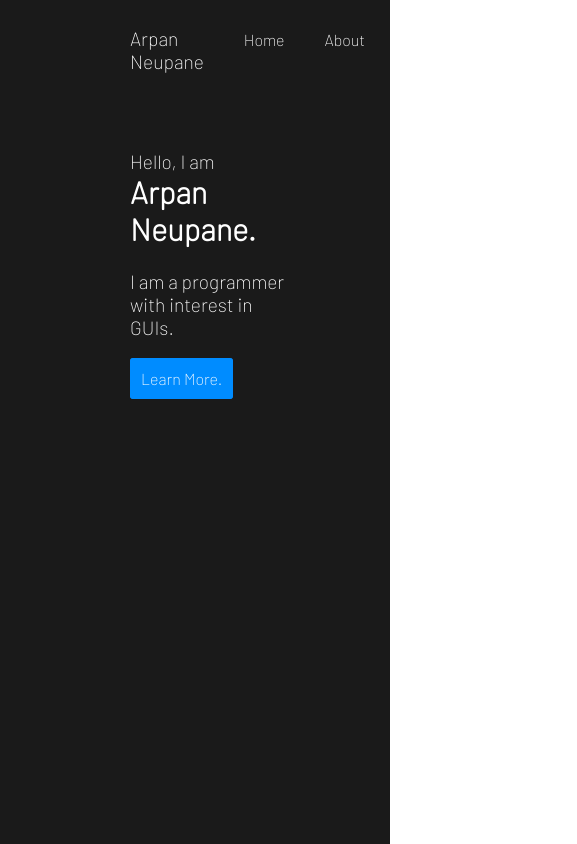
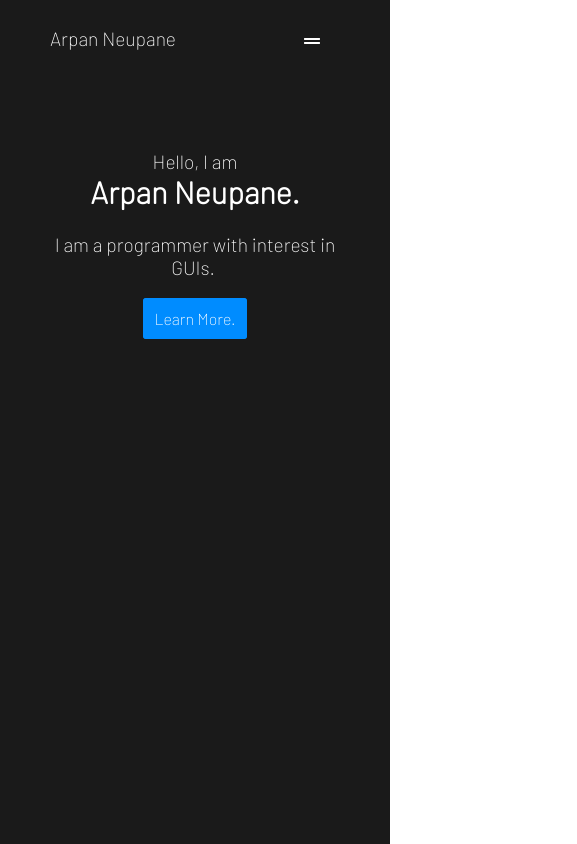
Before and after one commit to arpanneupane19/website-v3, a React (Create React App) app: page / in a window 390 px wide. Shown: the top 844 px of the page, 577 px wide, since content can reach past the window. Built offline with nearby package versions, Linux system fonts and the light colour scheme.

Commit message:
added responsiveness for mobile devices and responsiveness on navbar

```diff
--- a/src/components/Allpages.css
+++ b/src/components/Allpages.css
@@ -1,5 +1,5 @@
 #home {
-    height: 1300px;
+    height: 1390px;
     display: flex;
     flex-direction: column;
     background-color: #1a1a1a;
@@ -50,7 +50,7 @@
 
 .about-info {
     margin-top: 150px;
-    margin-left: 100px;
+    margin-left: 130px;
     font-size: larger;
     width: 50%;
 }
@@ -116,7 +116,35 @@
     border: 2px solid rgb(170, 170, 0);
 }
 
-@media (min-width: 481px) and (max-width: 768px) {
+@media (min-width: 768px) and (max-width: 1024px) {
+    .intro {
+        padding-left: 100px;
+        padding-right: 100px;
+    }
+
+    .button > a {
+        margin-left: 100px;
+    }
+    #about {
+        flex-direction: column;
+    }
+
+    .skills-info {
+        width: 70%;
+        margin-top: 50px;
+        margin-right: 80px;
+        margin-left: 75px;
+    }
+
+    .about-info {
+        width: 70%;
+        margin-right: 80px;
+        margin-left: 75px;
+    }
+}
+
+
+@media (min-width: 481px) and (max-width: 767px) {
 
     .intro {
         padding-left: 100px;
@@ -134,12 +162,48 @@
         width: 70%;
         margin-top: 50px;
         margin-right: 80px;
-        margin-left: 80px;
+        margin-left: 65px;
     }
 
     .about-info {
         width: 70%;
         margin-right: 80px;
-        margin-left: 80px;
+        margin-left: 70px;
     }
 }
+
+
+@media (min-width: 320px) and (max-width: 480px) {
+
+    .intro {
+        text-align: center;
+        padding-left: 0px;
+        padding-right: 0px;
+    }
+
+    .button {
+        text-align: center;
+    }
+
+    .button > a {
+        margin-left: 0px;
+        text-align: center;
+    }
+    #about {
+        flex-direction: column;
+    }
+
+    .skills-info {
+        width: 81%;
+        margin-top: 50px;
+        margin-right: 80px;
+        margin-left: 50px;
+    }
+
+    .about-info {
+        width: 70%;
+        margin-left: 50px;
+    }
+
+
+}
--- a/src/components/Navbar.css
+++ b/src/components/Navbar.css
@@ -85,3 +85,26 @@ li > a:hover {
         display: initial;
     }
 }
+
+@media (min-width: 320px) and (max-width: 480px) {
+
+    .logo {
+        margin-left: 50px;
+    }
+    ul {
+        display: none;
+    }
+
+    .bars {
+        display: initial;
+        margin-right: 70px;
+        margin-top: 33px;
+    }
+
+    .menu {
+        display: initial;
+    }
+
+
+
+}
```
